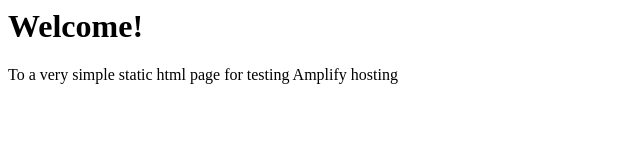
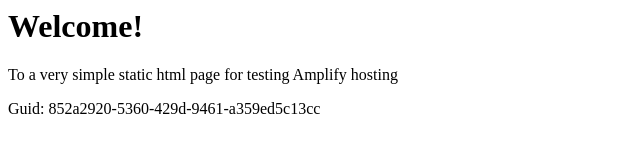
Before and after one commit to aws-aemilia-kix/Github-PR-Commit-Integration-Test-DoNotTouch-GithubWebhookPreviewCanaryTest-v1-prod-ap-northeast-3, a website: page src/index.html in a window 1280 px wide. Shown: the whole page, without its empty margins (0-640 px from the left). Drawn offline with Linux system fonts and the light colour scheme.

Commit message:
commit from integ tests

```diff
--- a/src/index.html
+++ b/src/index.html
@@ -1,3 +1,5 @@
+
+
 <html lang="en">
 
 <head>
@@ -10,6 +12,6 @@
 <body>
     <h1>Welcome!</h1>
     <p>To a very simple static html page for testing Amplify hosting</p>
-</body>
+    <p>Guid: 852a2920-5360-429d-9461-a359ed5c13cc</p></body>
 
 </html>
```
